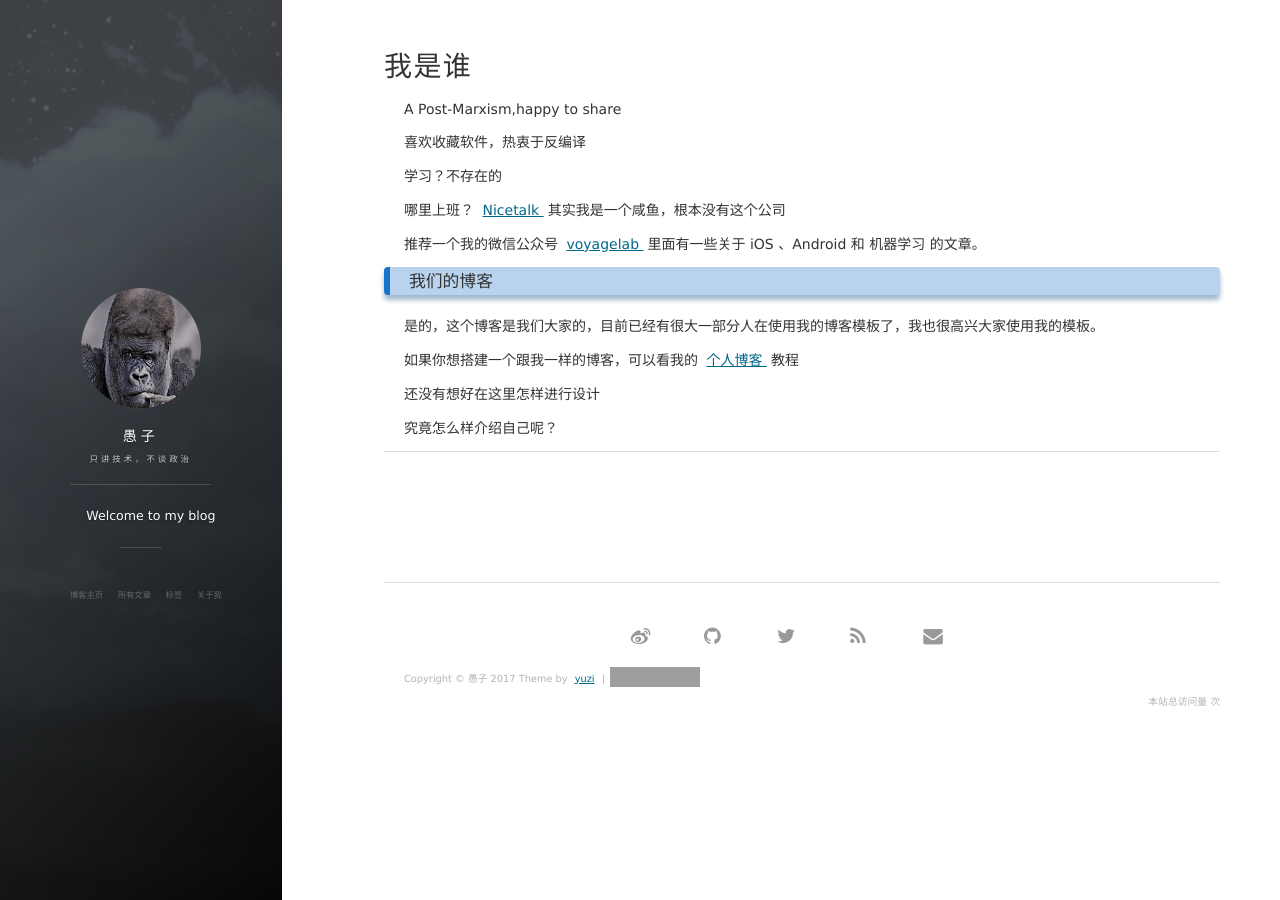
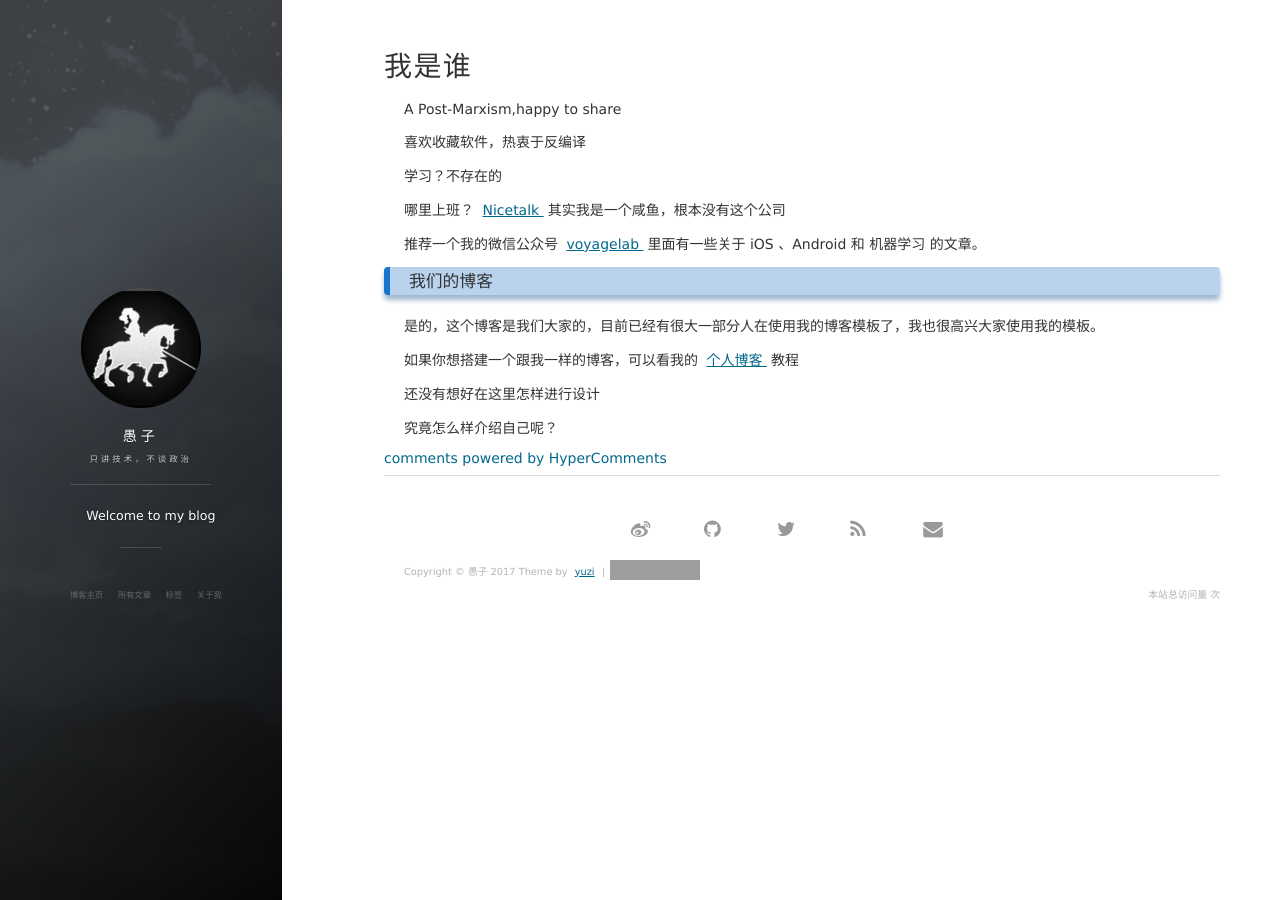
Before and after one commit to Yudezhi/Yudezhi.github.io, a Jekyll site: the page built from about.md, in a window 1280 px wide. Built offline with Jekyll 4.4.1, drawn with Linux system fonts in a browser that asks for light colours; nearby versions of some CDN libraries; comment, search, counter and statistics services are not loaded; some of the changed lines change nothing that is shown; grey boxes are pictures that could not be loaded.

Commit message:
comment
有言 评论功能关闭，试一试其他的

```diff
--- a/_config.yml
+++ b/_config.yml
@@ -11,7 +11,7 @@
 # Comment
 comment:
     disqus: line13 of .yml
-    # uyan: 2143225  # 有言id,登录有言官网申请
+    # uyan: 2143225  # 有言id,登录有言官网申请    // 有言已经关闭
 
 # Social
 social:
--- a/_includes/comments.html
+++ b/_includes/comments.html
@@ -1,4 +1,4 @@
-<section class="post-comments">
+<!--<section class="post-comments">
 
   {% if site.comment.uyan %}
     <div id="uyan_frame"></div>
@@ -27,3 +27,21 @@
   {% endif %}
 
 </section>
+
+//////////////delete by jason and add by jason
+-->
+<div id="hypercomments_widget"></div>
+<script type="text/javascript">
+_hcwp = window._hcwp || [];
+_hcwp.push({widget:"Stream", widget_id: 97025});
+(function() {
+if("HC_LOAD_INIT" in window)return;
+HC_LOAD_INIT = true;
+var lang = (navigator.language || navigator.systemLanguage || navigator.userLanguage || "en").substr(0, 2).toLowerCase();
+var hcc = document.createElement("script"); hcc.type = "text/javascript"; hcc.async = true;
+hcc.src = ("https:" == document.location.protocol ? "https" : "http")+"://w.hypercomments.com/widget/hc/97025/"+lang+"/widget.js";
+var s = document.getElementsByTagName("script")[0];
+s.parentNode.insertBefore(hcc, s.nextSibling);
+})();
+</script>
+<a href="http://hypercomments.com" rel = "nofollow" class="hc-link" title="comments widget">comments powered by HyperComments</a>
```
Also changed, not shown: images/avatar.jpg.
